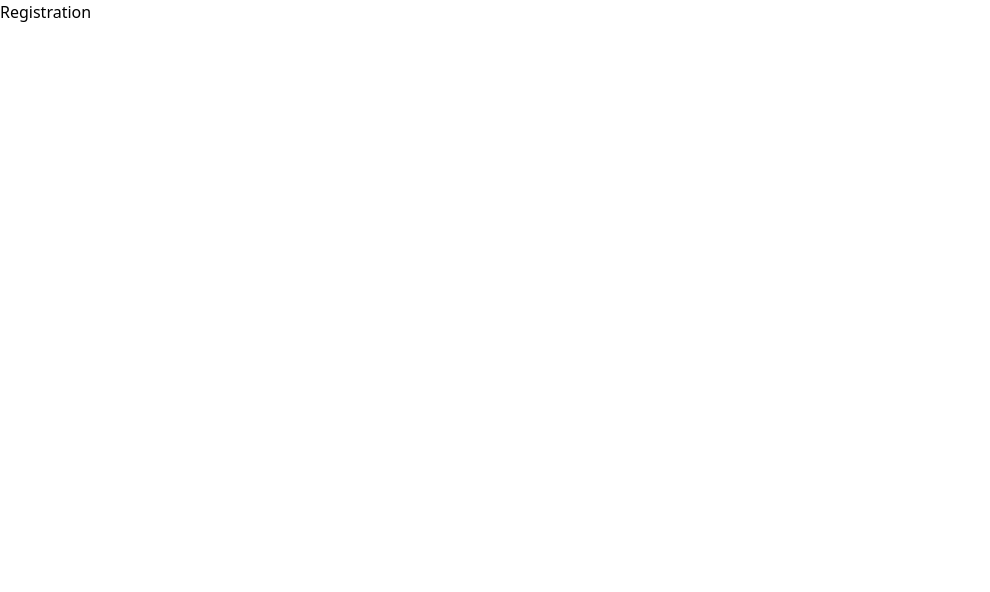
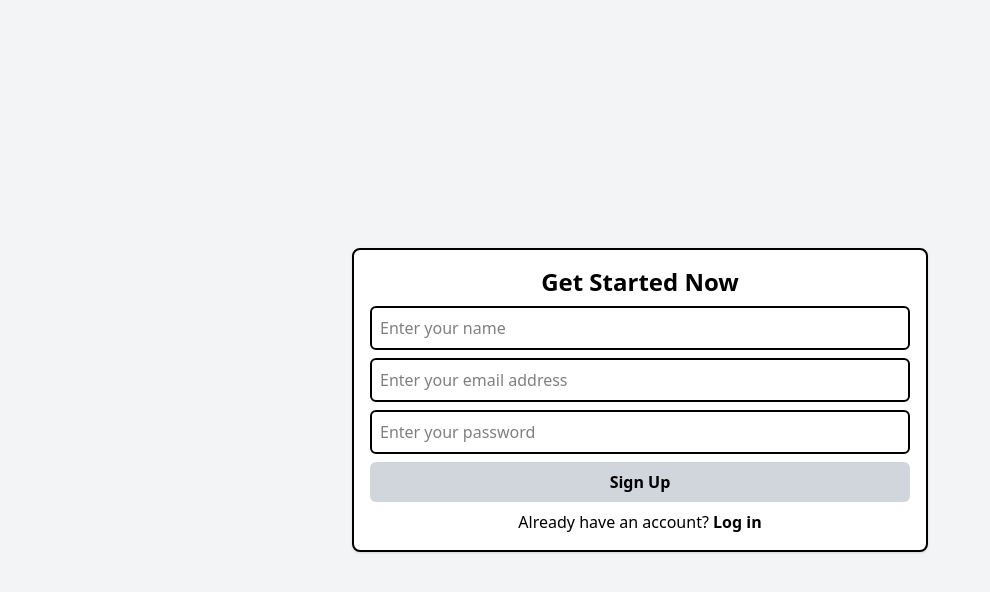
Before and after one commit to Web-Hulk/justtasks, a React (Vite) app in the folder apps/client/: page /registration in a window 1280 px wide. Shown: the top 592 px of the page, without its empty margins (0-990 px from the left). Built offline with nearby package versions, Linux system fonts and the light colour scheme.

Commit message:
Added registration page - needs to add MUI and some /verify-email stage

```diff
--- a/apps/client/src/components/Registration/Registration.tsx
+++ /dev/null
@@ -1,3 +0,0 @@
-export const Registration = () => {
-  return <h1>Registration</h1>;
-};
--- a/apps/client/src/pages/Login/Login.tsx
+++ b/apps/client/src/pages/Login/Login.tsx
@@ -39,7 +39,7 @@ export const Login = () => {
       ) : (
         <>
           {isError ? <span>{`Error: ${error.message}`}</span> : null}
-          {isSuccess ? <Navigate replace to="/registration" /> : null}
+          {isSuccess ? <Navigate replace to="/dashboard" /> : null}
 
           <div className="max-w-xl w-full border-2 border-black rounded-lg p-4 bg-white shadow">
             <h1 className="text-center">
--- /dev/null
+++ b/apps/client/src/pages/Registration/Registration.tsx
@@ -0,0 +1,104 @@
+import { registrationSchema } from '@/schemas/authSchemas';
+import { zodResolver } from '@hookform/resolvers/zod';
+import CircularProgress from '@mui/material/CircularProgress';
+import { useMutation } from '@tanstack/react-query';
+import axios from 'axios';
+import { useForm, type SubmitHandler } from 'react-hook-form';
+import { Navigate } from 'react-router';
+import { z } from 'zod';
+
+const BASE_URL = 'http://127.0.0.1:3000';
+
+type Schema = z.infer<typeof registrationSchema>;
+
+export const Registration = () => {
+  const { register, handleSubmit } = useForm<Schema>({
+    resolver: zodResolver(registrationSchema)
+  });
+
+  const postRegistration = (registrationData: Schema) => {
+    return axios.post(`${BASE_URL}/registration`, registrationData);
+  };
+
+  const { isPending, isError, isSuccess, error, mutate } = useMutation({
+    mutationFn: async (formData: Schema) => {
+      return await postRegistration(formData);
+    }
+  });
+
+  const onSubmit: SubmitHandler<Schema> = (data) => {
+    console.log('Registration data: ', data);
+    mutate(data);
+  };
+
+  return (
+    <div className="min-h-screen flex items-center justify-center bg-gray-100">
+      {isPending ? (
+        <CircularProgress />
+      ) : (
+        <>
+          {isError ? <span>{`Error: ${error.message}`}</span> : null}
+
+          {/* Change destination, cause you should verify account by the code from email */}
+          {isSuccess ? <Navigate replace to="/login" /> : null}
+
+          <div className="max-w-xl w-full border-2 border-black rounded-lg p-4 bg-white shadow">
+            <h1 className="text-center text-2xl">
+              <strong>Get Started Now</strong>
+            </h1>
+
+            <form onSubmit={handleSubmit(onSubmit)}>
+              <div>
+                <input
+                  {...register('name')}
+                  id="name"
+                  name="name"
+                  type="name"
+                  placeholder="Enter your name"
+                  className="w-full border-2 border-black p-2 rounded-md mt-2"
+                />
+              </div>
+
+              <div>
+                <input
+                  {...register('email')}
+                  id="email"
+                  name="email"
+                  type="email"
+                  placeholder="Enter your email address"
+                  className="w-full border-2 border-black p-2 rounded-md mt-2"
+                />
+              </div>
+
+              <div>
+                <input
+                  {...register('password')}
+                  id="password"
+                  name="password"
+                  type="password"
+                  placeholder="Enter your password"
+                  className="w-full border-2 border-black p-2 rounded-md mt-2"
+                />
+              </div>
+
+              <button
+                className="w-full rounded-md bg-gray-300 p-2 my-2 font-bold cursor-pointer"
+                type="submit"
+                disabled={isPending}
+              >
+                Sign Up
+              </button>
+            </form>
+
+            <p className="text-center">
+              Already have an account?{' '}
+              <a href="/login">
+                <strong>Log in</strong>
+              </a>
+            </p>
+          </div>
+        </>
+      )}
+    </div>
+  );
+};
--- a/apps/client/src/router/router.tsx
+++ b/apps/client/src/router/router.tsx
@@ -1,5 +1,5 @@
-import { Registration } from '@/components/Registration/Registration';
 import { Login } from '@/pages/Login/Login';
+import { Registration } from '@/pages/Registration/Registration';
 import { createBrowserRouter } from 'react-router';
 
 export const router = createBrowserRouter([
```
